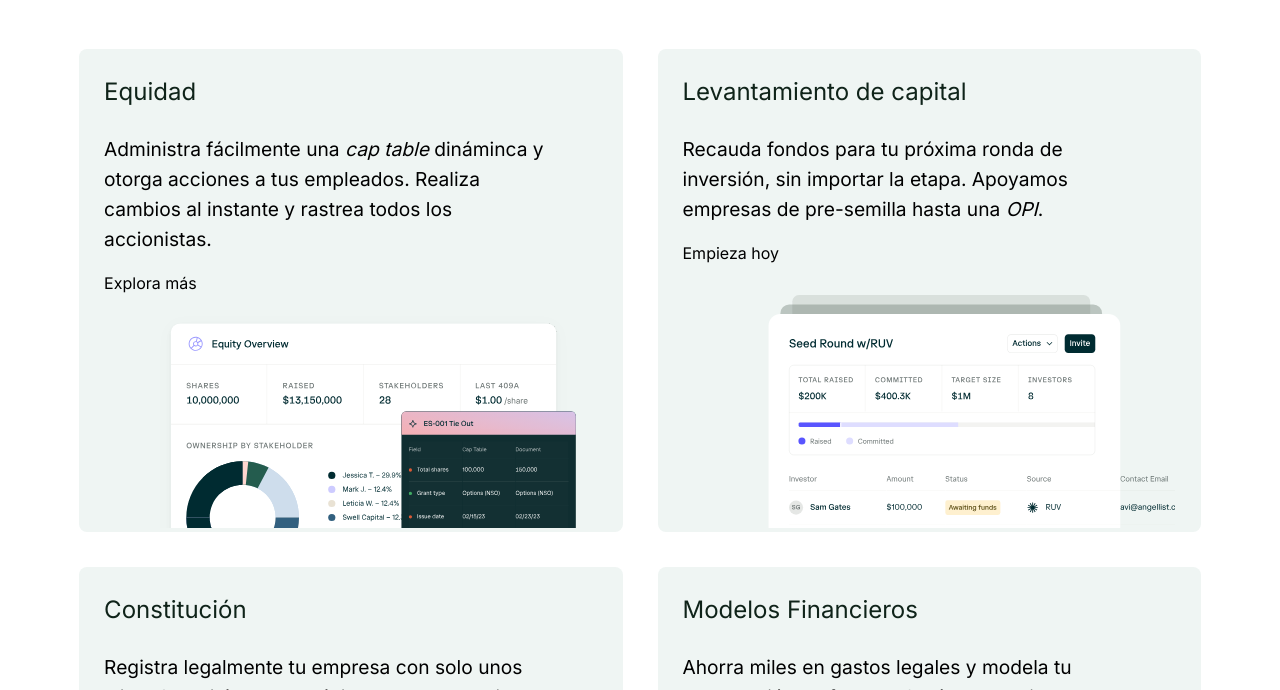
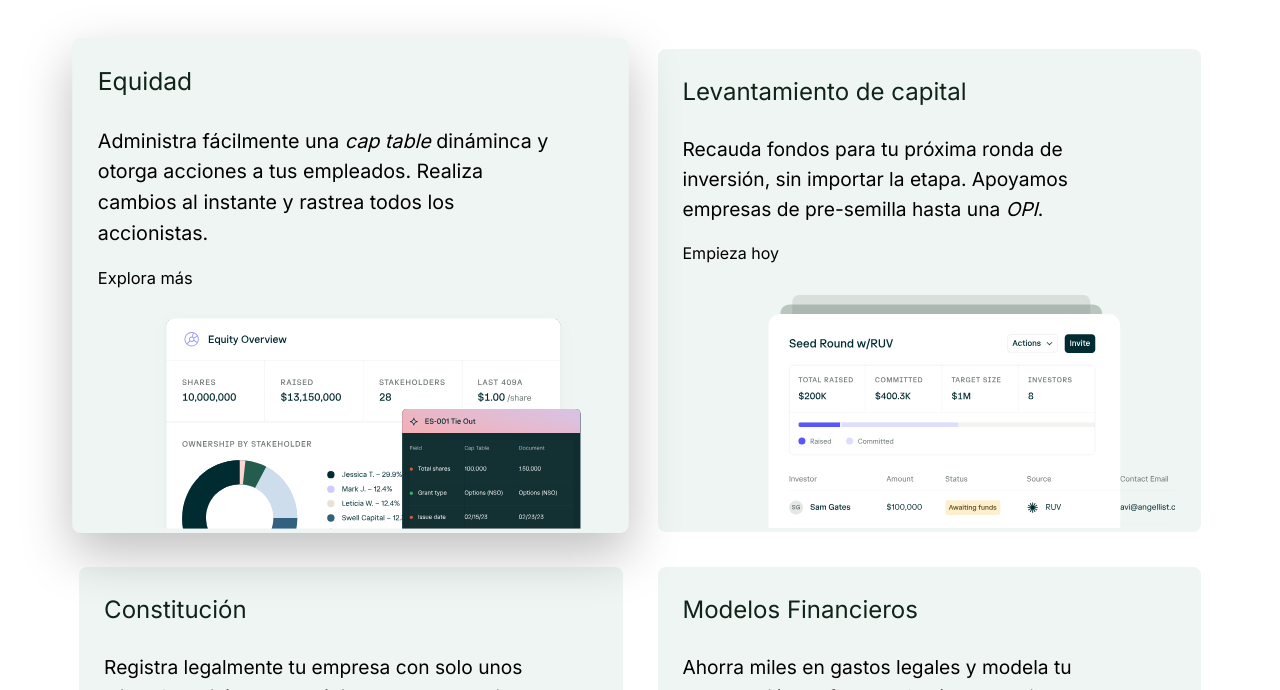
Before and after one commit to asm8689/fondoso, a plain HTML site: page index.html in a window 1280 px wide. In both pictures the pointer is over the element 350 px from the left and 1338 px from the top of the page. Shown: the part 1048-1738 px from the top of the page. Drawn offline with nearby package versions, Linux system fonts and the light colour scheme.

Commit message:
adding hover to gallery items

```diff
--- a/indexstyle.css
+++ b/indexstyle.css
@@ -230,6 +230,12 @@ header {
     overflow: hidden;
     border-radius: 8px;
     align-items: center;
+    transition: transform 0.2s ease, box-shadow 0.2s ease;
+}
+
+.item:hover {
+    transform: scale(1.025) translateY(-5px);
+    box-shadow: 0px 20px 50px rgba(0, 0, 0, 0.25);
 }
 
 .item-top {
```
